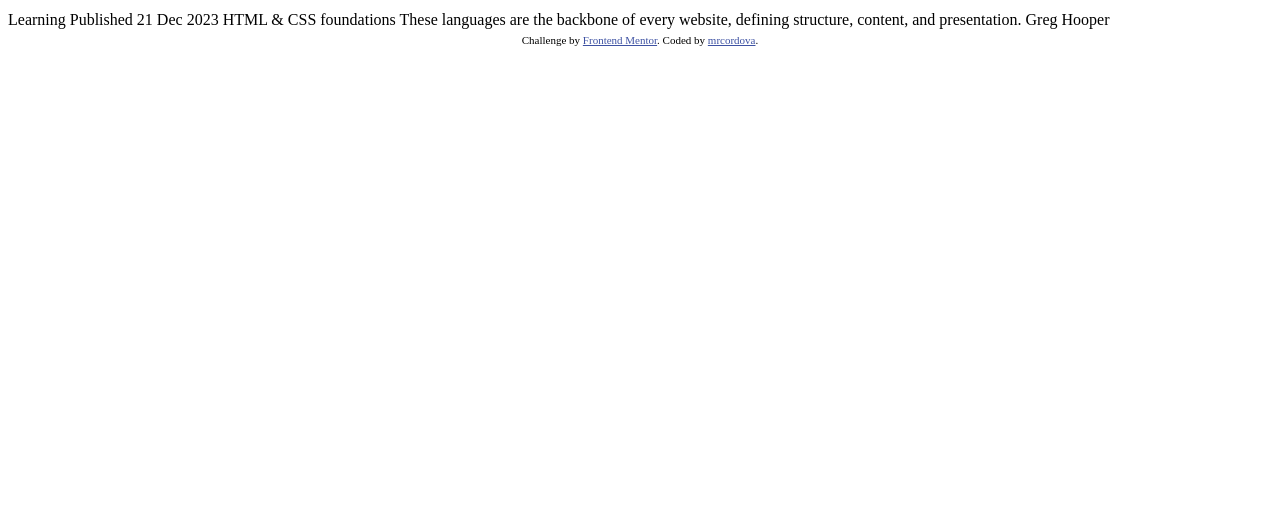
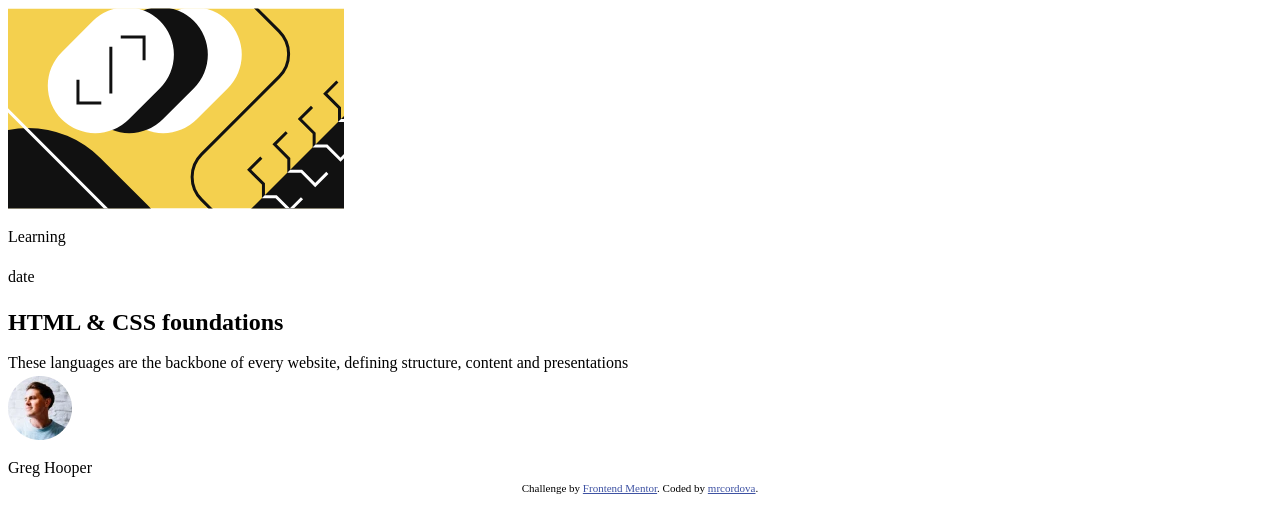
Before and after one commit to mrcordova/blog-preview-card, a plain HTML site: page index.html in a window 1280 px wide. Drawn offline with Linux system fonts and the light colour scheme.

Commit message:
adding html to index.html

```diff
--- a/index.html
+++ b/index.html
@@ -17,15 +17,25 @@
 </head>
 <body>
 
-  Learning
-
-  Published 21 Dec 2023
-
-  HTML & CSS foundations
-
-  These languages are the backbone of every website, defining structure, content, and presentation.
-
-  Greg Hooper
+  <div>
+    <img src="assets/images/illustration-article.svg" alt="article image">
+    <section>
+      <p>
+        Learning
+      </p>
+      <p>
+        date
+      </p>
+      <section>
+        <h2>HTML & CSS foundations</h2>
+        <p>These languages are the backbone of every website, defining structure, content and presentations</p>
+      </section>
+      <div>
+        <img src="assets/images/image-avatar.webp" alt="profile pic">
+        <p>Greg Hooper</p>
+      </div>
+    </section>
+  </div>
 
   <div class="attribution">
     Challenge by <a href="https://www.frontendmentor.io?ref=challenge" target="_blank">Frontend Mentor</a>.
```
